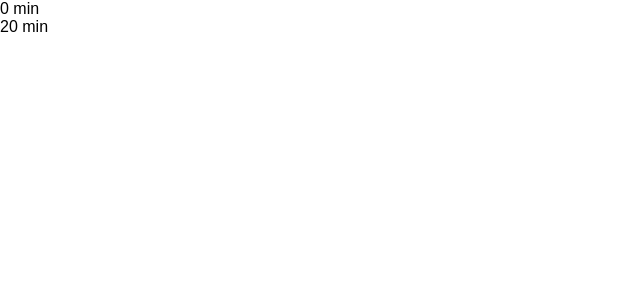
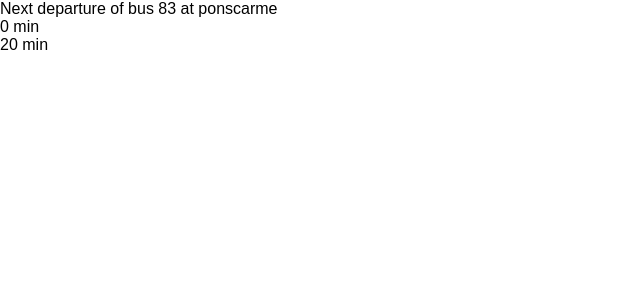
Before and after one commit to Optarion/ratpAPIReact, a React (Create React App) app: page / in a window 1280 px wide. Shown: the top 300 px of the page, without its empty margins (0-640 px from the left). Built offline with nearby package versions, Linux system fonts and the light colour scheme.

Commit message:
Create Breadcrumb's component + Inject it into App

```diff
--- a/src/App.js
+++ b/src/App.js
@@ -1,5 +1,6 @@
 import React, { Component } from 'react';
 import Schedule from './Schedule';
+import Breadcrumb from './Breadcrumb';
 import './App.css';
 
 
@@ -7,8 +8,11 @@ class App extends Component {
 	render() {
 		return (
 			<div>
-				<Schedule schedule="0" />
-				<Schedule schedule="20" />
+				<Breadcrumb lineType="bus" lineId="83" stationSlug="ponscarme" />
+				<div>
+					<Schedule schedule="0" />
+					<Schedule schedule="20" />
+				</div>
 			</div>
 		);
 	}
--- /dev/null
+++ b/src/Breadcrumb.js
@@ -0,0 +1,11 @@
+import React, { Component } from 'react';
+
+export default class Breadcrumb extends Component {
+	render() {
+		return(
+			<div>
+				Next departure of {this.props.lineType} {this.props.lineId} at {this.props.stationSlug}
+			</div>
+		)
+	}
+}
```
